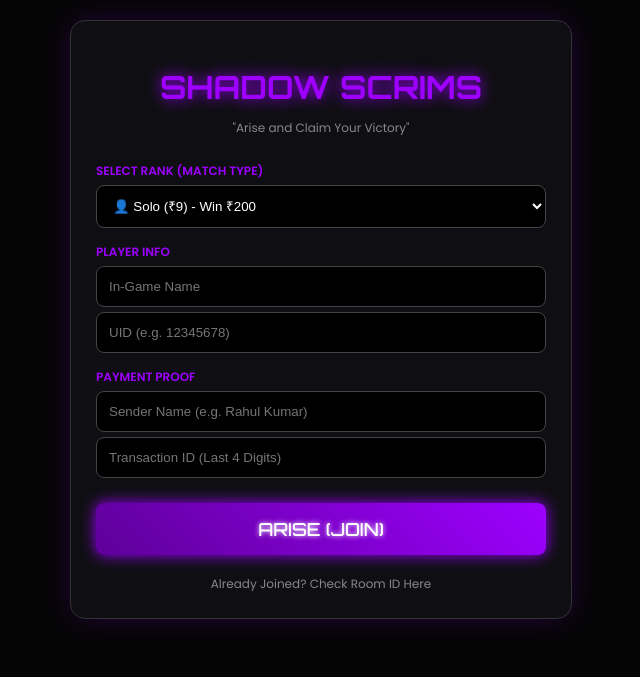
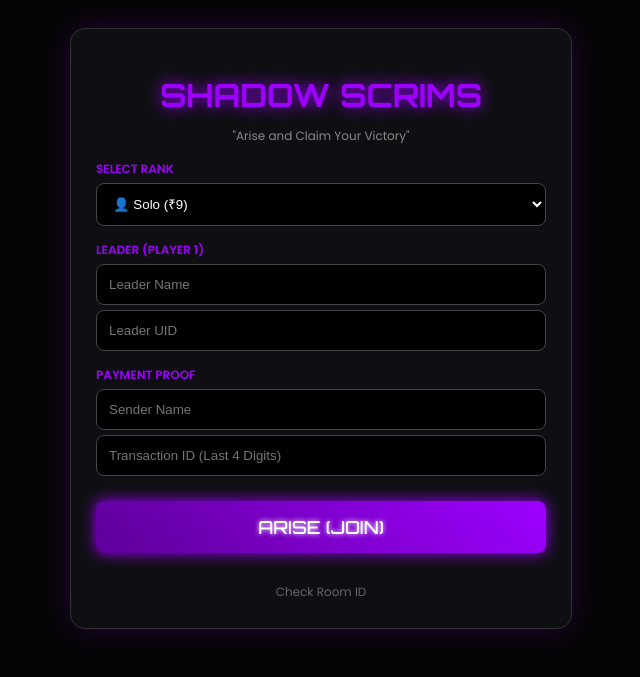
Before and after one commit to dynamaxhunt/ZENI-TOURNAMENT-DASHBOARD-, a Flask app: page / in a window 1280 px wide. Shown: the top 677 px of the page, without its empty margins (319-959 px from the left). Run offline with Flask 3, Linux system fonts and the light colour scheme.

Commit message:
Update index.html

```diff
--- a/templates/index.html
+++ b/templates/index.html
@@ -7,115 +7,110 @@
     <style>
         @import url('https://fonts.googleapis.com/css2?family=Orbitron:wght@500;700&family=Poppins:wght@300;400;600&display=swap');
 
-        :root {
-            --bg: #050505;
-            --card: #0f0f13;
-            --purple: #9d00ff;
-            --glow: 0 0 15px #9d00ff;
-            --text: #e0e0e0;
+        :root { --bg: #050505; --card: #0f0f13; --purple: #9d00ff; --glow: 0 0 15px #9d00ff; --text: #e0e0e0; }
+
+        body { background-color: var(--bg); color: var(--text); font-family: 'Poppins', sans-serif; padding: 20px; display: flex; justify-content: center; }
+
+        .container { width: 100%; max-width: 450px; background: var(--card); padding: 25px; border-radius: 15px; border: 1px solid #333; box-shadow: 0 0 30px rgba(157, 0, 255, 0.2); text-align: center; }
+
+        h1 { font-family: 'Orbitron', sans-serif; color: var(--purple); text-shadow: var(--glow); margin-bottom: 5px; }
+
+        input, select { width: 100%; padding: 12px; background: #000; border: 1px solid #444; color: white; border-radius: 8px; margin-top: 5px; box-sizing: border-box; }
+
+        input:focus, select:focus { outline: none; border-color: var(--purple); box-shadow: var(--glow); }
+
+        .btn-arise { background: linear-gradient(45deg, #5e0099, #9d00ff); color: white; padding: 15px; width: 100%; border: none; border-radius: 8px; font-family: 'Orbitron', sans-serif; font-size: 18px; margin-top: 25px; cursor: pointer; text-shadow: 0 0 5px white; box-shadow: var(--glow); }
+
+        .team-box { border: 1px dashed #444; padding: 10px; margin-top: 10px; border-radius: 8px; display: none; }
+
+        .label-style { display: block; text-align: left; font-size: 12px; color: var(--purple); margin-top: 15px; font-weight: bold; }
+    </style>
+
+    <script>
+        function toggleFields() {
+            var matchType = document.getElementById("matchSelector").value;
+            var duoBox = document.getElementById("duoFields");
+            var squadBox = document.getElementById("squadFields");
+            var duoSub = document.getElementById("duoSubField"); // New Variable
+
+            // Reset
+            duoBox.style.display = "none";
+            squadBox.style.display = "none";
+            duoSub.style.display = "none";
+
+            if (matchType.includes("Duo")) {
+                duoBox.style.display = "block";
+                duoSub.style.display = "block"; // Show Sub for Duo
+            } else if (matchType.includes("Squad")) {
+                duoBox.style.display = "block";
+                squadBox.style.display = "block";
+                // Squad has its own sub field in the HTML below
+            }
         }
-
-        body {
-            background-color: var(--bg);
-            color: var(--text);
-            font-family: 'Poppins', sans-serif;
-            margin: 0;
-            padding: 20px;
-            display: flex;
-            justify-content: center;
-        }
-
-        .container {
-            width: 100%;
-            max-width: 450px;
-            background: var(--card);
-            padding: 25px;
-            border-radius: 15px;
-            border: 1px solid #333;
-            box-shadow: 0 0 30px rgba(157, 0, 255, 0.2);
-            text-align: center;
-        }
-
-        h1 {
-            font-family: 'Orbitron', sans-serif;
-            color: var(--purple);
-            text-shadow: var(--glow);
-            margin-bottom: 5px;
-        }
-
-        .sub-text { font-size: 12px; color: #888; margin-bottom: 25px; }
-
-        label { display: block; text-align: left; font-size: 12px; color: var(--purple); margin-top: 15px; font-weight: bold; }
-
-        input, select {
-            width: 100%;
-            padding: 12px;
-            background: #000;
-            border: 1px solid #444;
-            color: white;
-            border-radius: 8px;
-            margin-top: 5px;
-            box-sizing: border-box; /* Fixes width issues */
-            transition: 0.3s;
-        }
-
-        input:focus, select:focus {
-            outline: none;
-            border-color: var(--purple);
-            box-shadow: var(--glow);
-        }
-
-        .btn-arise {
-            background: linear-gradient(45deg, #5e0099, #9d00ff);
-            color: white;
-            padding: 15px;
-            width: 100%;
-            border: none;
-            border-radius: 8px;
-            font-family: 'Orbitron', sans-serif;
-            font-size: 18px;
-            margin-top: 25px;
-            cursor: pointer;
-            text-shadow: 0 0 5px white;
-            box-shadow: var(--glow);
-        }
-
-        .btn-arise:hover { transform: scale(1.02); }
-
-        .check-status { margin-top: 20px; display: block; color: #888; text-decoration: none; font-size: 12px; }
-    </style>
+    </script>
 </head>
 <body>
 
 <div class="container">
     <h1>SHADOW SCRIMS</h1>
-    <p class="sub-text">"Arise and Claim Your Victory"</p>
+    <p style="font-size: 12px; color: #888;">"Arise and Claim Your Victory"</p>
 
     <form action="/register" method="POST">
 
-        <label>SELECT RANK (MATCH TYPE)</label>
-        <select name="match_type" required>
-            <option value="Solo (9rs)">👤 Solo (₹9) - Win ₹200</option>
-            <option value="Solo Pro (29rs)">👤⚡ Solo Pro (₹29)</option>
-            <option value="Duo (49rs)">👥 Duo (₹49)</option>
-            <option value="Duo Ultra (99rs)">👥🔥 Duo Ultra (₹99)</option>
-            <option value="Squad (149rs)">⚔️ Squad (₹149)</option>
-            <option value="Squad Legend (199rs)">⚔️🏆 Squad Legend (₹199)</option>
+        <label class="label-style">SELECT RANK</label>
+        <select name="match_type" id="matchSelector" onchange="toggleFields()" required>
+            <option value="Solo">👤 Solo (₹9)</option>
+            <option value="Solo Pro">👤⚡ Solo Pro (₹29)</option>
+            <option value="Duo">👥 Duo (₹49)</option>
+            <option value="Duo Ultra">👥🔥 Duo Ultra (₹99)</option>
+            <option value="Squad">⚔️ Squad (₹149)</option>
+            <option value="Squad Legend">⚔️🏆 Squad Legend (₹199)</option>
         </select>
 
-        <label>PLAYER INFO</label>
-        <input type="text" name="nickname" placeholder="In-Game Name" required>
-        <input type="number" name="uid" placeholder="UID (e.g. 12345678)" required>
+        <label class="label-style">LEADER (PLAYER 1)</label>
+        <input type="text" name="nick1" placeholder="Leader Name" required>
+        <input type="number" name="uid1" placeholder="Leader UID" required>
 
-        <label>PAYMENT PROOF</label>
-        <input type="text" name="sender_name" placeholder="Sender Name (e.g. Rahul Kumar)" required>
+        <div id="duoFields" class="team-box">
+            <label class="label-style">PLAYER 2</label>
+            <input type="text" name="nick2" placeholder="Player 2 Name">
+            <input type="number" name="uid2" placeholder="Player 2 UID">
+
+            <div id="duoSubField">
+                <label class="label-style" style="color: yellow;">SUBSTITUTE (Optional)</label>
+                <input type="text" name="duo_sub_nick" placeholder="Duo Sub Name">
+                <input type="number" name="duo_sub_uid" placeholder="Duo Sub UID">
+            </div>
+        </div>
+
+        <div id="squadFields" class="team-box">
+            <label class="label-style">PLAYER 3</label>
+            <input type="text" name="nick3" placeholder="Player 3 Name">
+            <input type="number" name="uid3" placeholder="Player 3 UID">
+
+            <label class="label-style">PLAYER 4</label>
+            <input type="text" name="nick4" placeholder="Player 4 Name">
+            <input type="number" name="uid4" placeholder="Player 4 UID">
+
+            <label class="label-style" style="color: yellow;">SQUAD SUBSTITUTE (Optional)</label>
+            <input type="text" name="squad_sub_nick" placeholder="Squad Sub Name">
+            <input type="number" name="squad_sub_uid" placeholder="Squad Sub UID">
+        </div>
+
+        <label class="label-style">PAYMENT PROOF</label>
+        <input type="text" name="sender_name" placeholder="Sender Name" required>
         <input type="number" name="txn_id" placeholder="Transaction ID (Last 4 Digits)" required>
 
         <button class="btn-arise">ARISE (JOIN)</button>
     </form>
 
-    <a href="/profile" class="check-status">Already Joined? Check Room ID Here</a>
+    <br>
+    <a href="/profile" style="color:#666; font-size:12px; text-decoration:none;">Check Room ID</a>
 </div>
 
 </body>
 </html>
+
+
+</body>
+</html>
```
